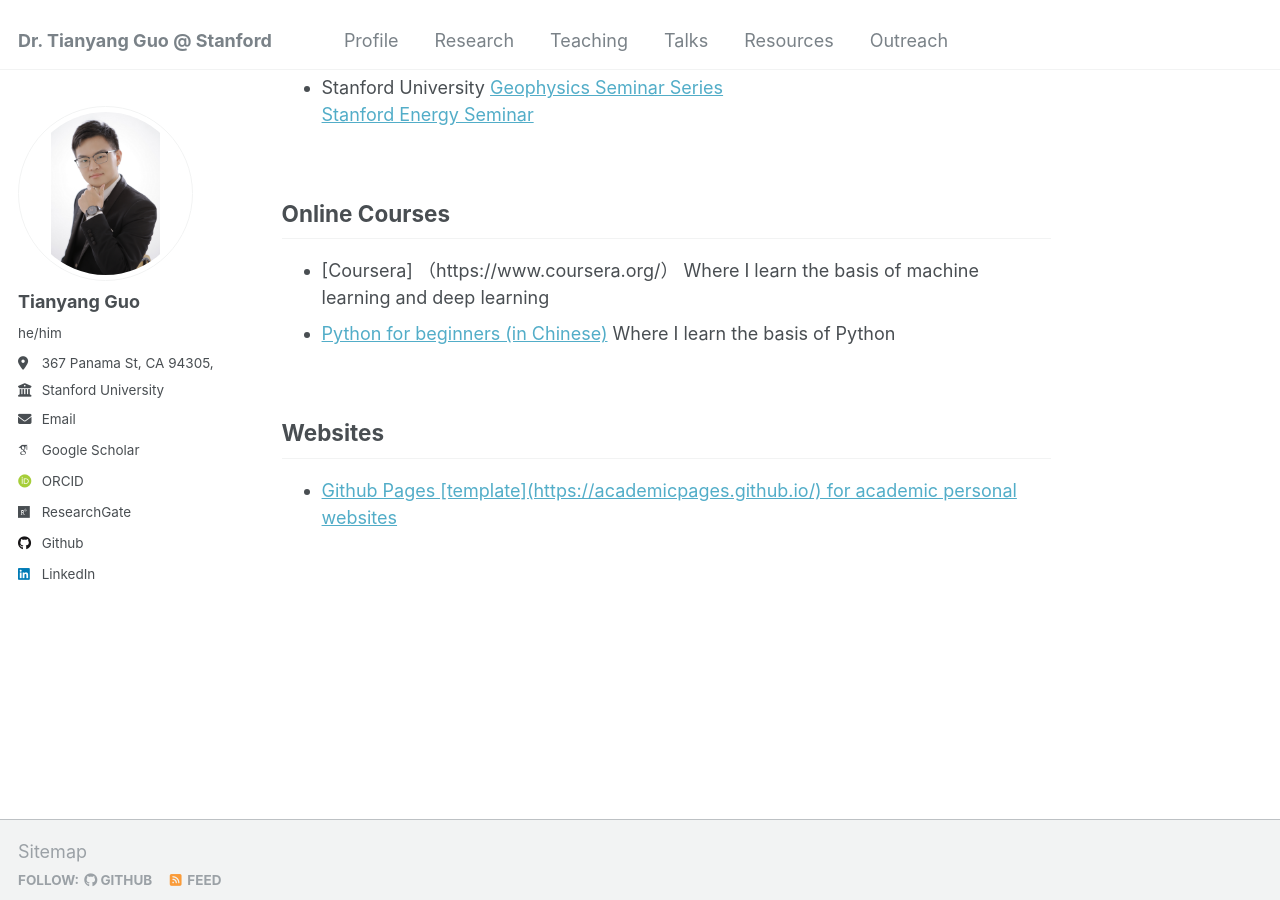
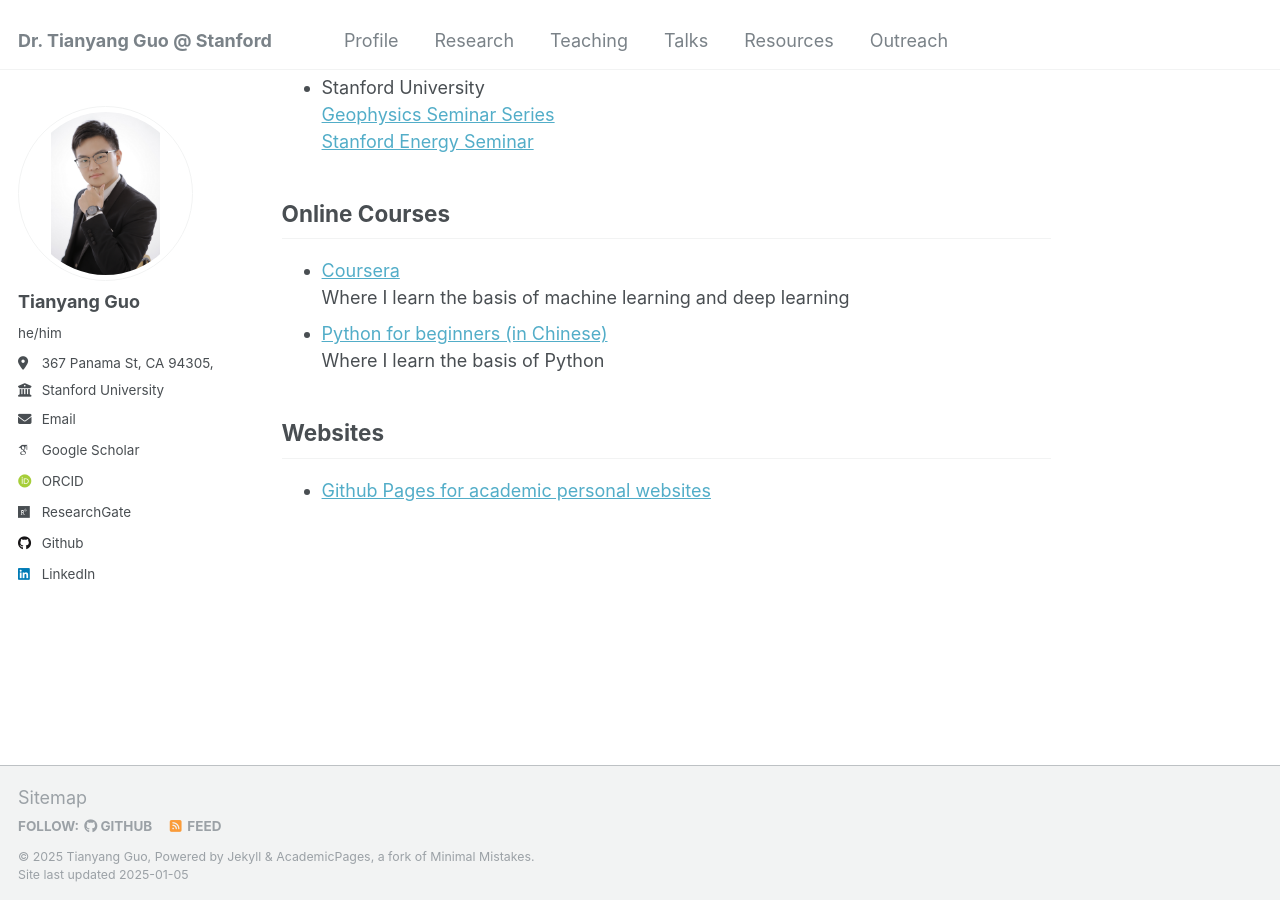
Before and after one commit to guotystanford/guotystanford.github.io, a Jekyll site: the page built from _pages/Resources.md, in a window 1280 px wide and 900 px high, scrolled down 466 px. Built offline with Jekyll 4.4.1, drawn with Linux system fonts in a browser that asks for light colours; some web fonts are replaced.

Commit message:
Update Resources.md

```diff
--- a/_pages/Resources.md
+++ b/_pages/Resources.md
@@ -19,15 +19,12 @@ I am sharing some useful resources such as online courses, seminars and websites
 * Stanford University
   [Geophysics Seminar Series](https://geophysics.stanford.edu/news-events/events/geophysics-seminar-series)
   [Stanford Energy Seminar](https://www.youtube.com/@PrecourtInstitute/videos)
-<br>
 
 ## Online Courses
-* [Coursera] （https://www.coursera.org/）
+* [Coursera](https://www.coursera.org/)
   Where I learn the basis of machine learning and deep learning
 * [Python for beginners (in Chinese)](https://www.bilibili.com/video/BV1c4411e77t/?spm_id_from=333.337.search-card.all.click)
   Where I learn the basis of Python
-<br>
 
 ## Websites
-* [Github Pages [template](https://academicpages.github.io/) for academic personal websites](https://github.com/academicpages/academicpages.github.io)
-<br>
+* [Github Pages for academic personal websites](https://github.com/academicpages/academicpages.github.io)
```
